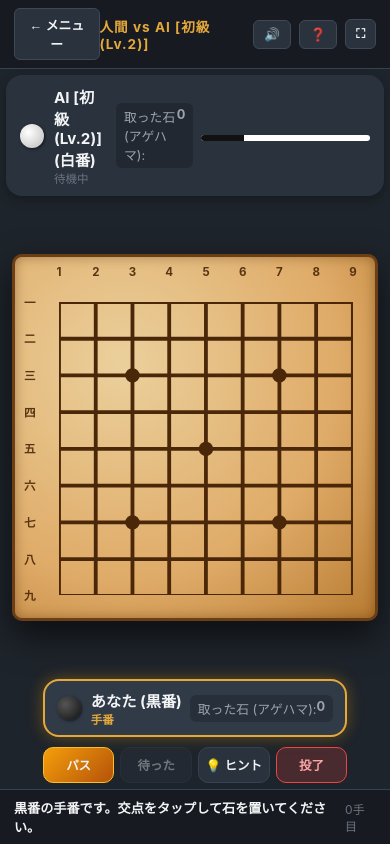
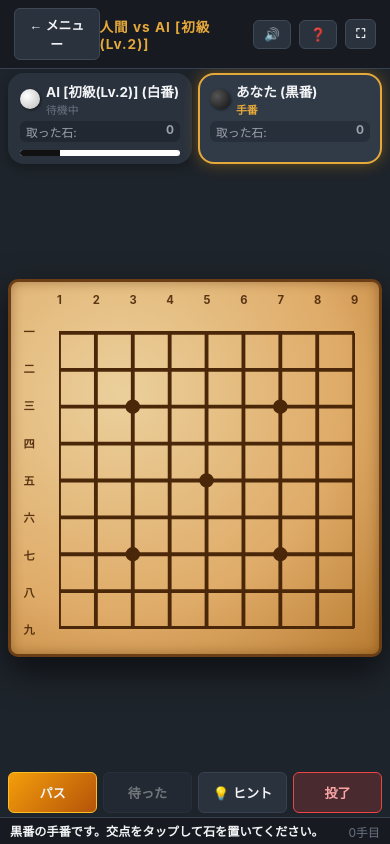
Before and after one commit to toranoro/webapps, a plain HTML site: page igo/index.html in a window 390 px wide. Both pictures are taken after a click on the button "対局開始". Drawn offline with Linux system fonts and the light colour scheme.

Commit message:
縦向き対応

```diff
--- a/igo/css/style.css
+++ b/igo/css/style.css
@@ -349,21 +349,37 @@ input:checked + .slider:before {
     letter-spacing: 1px;
 }
 
-/* メイン対局コンテンツ（横画面: 3カラム / 縦画面: 縦積み） */
+/* メイン対局コンテンツ（横画面: 3カラム / 縦画面: 2x2+1 CSS Grid） */
 .game-main-content {
     flex: 1;
-    display: flex;
-    flex-direction: row;
+    display: grid;
+    grid-template-columns: 180px 1fr 180px;
+    grid-template-rows: auto 1fr;
+    grid-template-areas:
+        "white-card board black-card"
+        "white-card board controls";
     align-items: center;
     justify-content: center;
     padding: 10px 16px;
-    gap: 20px;
+    gap: 16px 20px;
     overflow: hidden;
     position: relative;
     width: 100%;
     height: 100%;
     min-height: 0;
     min-width: 0;
+}
+
+#card-white {
+    grid-area: white-card;
+    align-self: center;
+    width: 100%;
+}
+
+#card-black {
+    grid-area: black-card;
+    align-self: end;
+    width: 100%;
 }
 
 /* プレイヤー情報カード（白番・黒番） */
@@ -375,7 +391,6 @@ input:checked + .slider:before {
     display: flex;
     flex-direction: column;
     gap: 8px;
-    width: 170px;
     box-shadow: 0 4px 10px rgba(0, 0, 0, 0.25);
     transition: all 0.2s ease;
     flex-shrink: 0;
@@ -460,7 +475,7 @@ input:checked + .slider:before {
 
 /* 碁盤中央エリア */
 .board-center-area {
-    flex: 1;
+    grid-area: board;
     display: flex;
     align-items: center;
     justify-content: center;
@@ -727,9 +742,12 @@ input:checked + .slider:before {
 
 /* 右側（または下部）操作パネル */
 .game-control-panel {
+    grid-area: controls;
+    align-self: start;
     display: flex;
     flex-direction: column;
     gap: 8px;
+    width: 100%;
     min-width: 140px;
     flex-shrink: 0;
 }
@@ -929,59 +947,117 @@ input:checked + .slider:before {
 }
 
 /* ------------------------------------------------
-   レスポンシブ配置（縦長画面・スマホ・iPad対応）
+   レスポンシブ配置（縦長画面・タブレット縦・スマホ対応）
    ------------------------------------------------ */
-@media (max-width: 820px), (orientation: portrait) {
+@media (max-width: 840px), (orientation: portrait) {
     .game-main-content {
-        flex-direction: column;
-        justify-content: space-between;
-        padding: 6px;
-        gap: 8px;
+        display: grid;
+        grid-template-columns: 1fr 1fr;
+        grid-template-rows: auto 1fr auto;
+        grid-template-areas:
+            "white-card black-card"
+            "board      board"
+            "controls   controls";
+        align-items: center;
+        justify-content: center;
+        padding: 4px 8px;
+        gap: 6px;
+        width: 100%;
+        height: 100%;
+        min-height: 0;
+        min-width: 0;
+        overflow: hidden;
     }
 
-    .player-card {
-        flex-direction: row;
-        align-items: center;
-        justify-content: space-between;
+    #card-white {
+        grid-area: white-card;
         width: 100%;
-        min-width: unset;
-        padding: 8px 12px;
+        padding: 6px 10px;
+        gap: 4px;
+        align-self: stretch;
     }
 
-    .players-mobile-container {
-        display: flex;
+    #card-black {
+        grid-area: black-card;
         width: 100%;
-        gap: 8px;
+        padding: 6px 10px;
+        gap: 4px;
+        align-self: stretch;
     }
 
-    .players-mobile-container .player-card {
-        flex: 1;
+    .player-header {
+        gap: 6px;
     }
 
+    .stone-badge {
+        width: 20px;
+        height: 20px;
+    }
+
+    .player-name {
+        font-size: 0.85rem;
+    }
+
+    .player-turn-indicator {
+        font-size: 0.68rem;
+    }
+
+    .captures-row {
+        font-size: 0.74rem;
+        padding: 2px 6px;
+    }
+
+    .board-center-area {
+        grid-area: board;
+        width: 100%;
+        height: 100%;
+        min-width: 0;
+        min-height: 0;
+        display: flex;
+        align-items: center;
+        justify-content: center;
+        padding: 0;
+    }
+
+    /* 縦向き時に碁盤を画面限界まで最大化（タブレット縦なら最大740px、スマホ縦なら横幅97%） */
+    .igo-board-wrapper {
+        width: min(97vw, calc(100vh - 160px), 740px);
+        height: min(97vw, calc(100vh - 160px), 740px);
+        min-width: 260px;
+        min-height: 260px;
+    }
+
+    .igo-board {
+        grid-template-columns: 24px 1fr;
+        grid-template-rows: 24px 1fr;
+        padding: 6px;
+    }
+
+    .board-coord-row.top, .board-coord-col.left {
+        font-size: clamp(0.7rem, 2vmin, 0.88rem);
+    }
+
+    /* 操作ボタンを碁盤の直下に横一列でスッキリ配置（画面下に隠れない） */
     .game-control-panel {
+        grid-area: controls;
+        display: flex;
         flex-direction: row;
         width: 100%;
+        gap: 6px;
+        justify-content: center;
         min-width: unset;
-        justify-content: center;
-        gap: 6px;
+        align-self: center;
     }
 
     .control-btn {
         flex: 1;
-        padding: 8px 6px;
-        font-size: 0.78rem;
+        padding: 10px 4px;
+        font-size: 0.82rem;
+        border-radius: var(--radius-sm);
     }
 
-    .igo-board-wrapper {
-        width: min(94vw, calc(100vh - 220px), 560px);
-        height: min(94vw, calc(100vh - 220px), 560px);
-        min-width: 250px;
-        min-height: 250px;
-    }
-
-    .igo-board {
-        grid-template-columns: 22px 1fr;
-        grid-template-rows: 22px 1fr;
-        padding: 4px;
+    .game-bottom-bar {
+        padding: 4px 10px;
+        font-size: 0.76rem;
     }
 }
--- a/igo/index.html
+++ b/igo/index.html
@@ -23,7 +23,7 @@
 
     <title>九路盤・囲碁道場</title>
     <!-- キャッシュ対策のクエリパラメータ付きCSS -->
-    <link rel="stylesheet" href="css/style.css?v=1.0.2">
+    <link rel="stylesheet" href="css/style.css?v=1.0.3">
 </head>
 <body>
     <div id="app">
@@ -181,7 +181,7 @@
                 </div>
             </header>
 
-            <!-- メインエリア -->
+            <!-- メインエリア（CSS Gridによる縦横両対応） -->
             <main class="game-main-content">
                 <!-- 白番プレイヤーカード -->
                 <div class="player-card" id="card-white">
@@ -193,7 +193,7 @@
                         </div>
                     </div>
                     <div class="captures-row">
-                        <span>取った石 (アゲハマ):</span>
+                        <span class="captures-label">取った石:</span>
                         <strong id="captures-white">0</strong>
                     </div>
                     <div class="advantage-bar-container" id="adv-container" title="地合い形勢（黒/白）">
@@ -208,9 +208,7 @@
                     </div>
                 </div>
 
-                <!-- 黒番プレイヤーカード ＆ 操作パネル -->
-                <div class="player-right-panel" style="display:flex; flex-direction:column; gap:10px; flex-shrink:0;">
-                    <!-- 黒番カード -->
+                <!-- 黒番プレイヤーカード -->
                 <div class="player-card" id="card-black">
                     <div class="player-header">
                         <div class="stone-badge black"></div>
@@ -220,7 +218,7 @@
                         </div>
                     </div>
                     <div class="captures-row">
-                            <span>取った石 (アゲハマ):</span>
+                        <span class="captures-label">取った石:</span>
                         <strong id="captures-black">0</strong>
                     </div>
                 </div>
@@ -232,7 +230,6 @@
                     <button id="btn-hint" class="control-btn">💡 ヒント</button>
                     <button id="btn-resign" class="control-btn danger">投了</button>
                     <button id="btn-confirm-move" class="control-btn primary" style="display:none;">着手確定</button>
-                    </div>
                 </div>
             </main>
 
@@ -317,6 +314,6 @@
     </div>
 
     <!-- キャッシュ対策のクエリパラメータ付きスクリプト -->
-    <script type="module" src="js/main.js?v=1.0.2"></script>
+    <script type="module" src="js/main.js?v=1.0.3"></script>
 </body>
 </html>
--- a/igo/sw.js
+++ b/igo/sw.js
@@ -3,7 +3,7 @@
  * キャッシュ対策: Network-First 戦略により常に最新ファイルを配信
  */
 
-const CACHE_NAME = 'igo-dojo-v1.0.2';
+const CACHE_NAME = 'igo-dojo-v1.0.3';
 const ASSETS_TO_CACHE = [
     './',
     './index.html',
```
Also changed, not shown: igo/Update.txt, 1 other file. Lines whose indentation alone changed are shown as unchanged.
